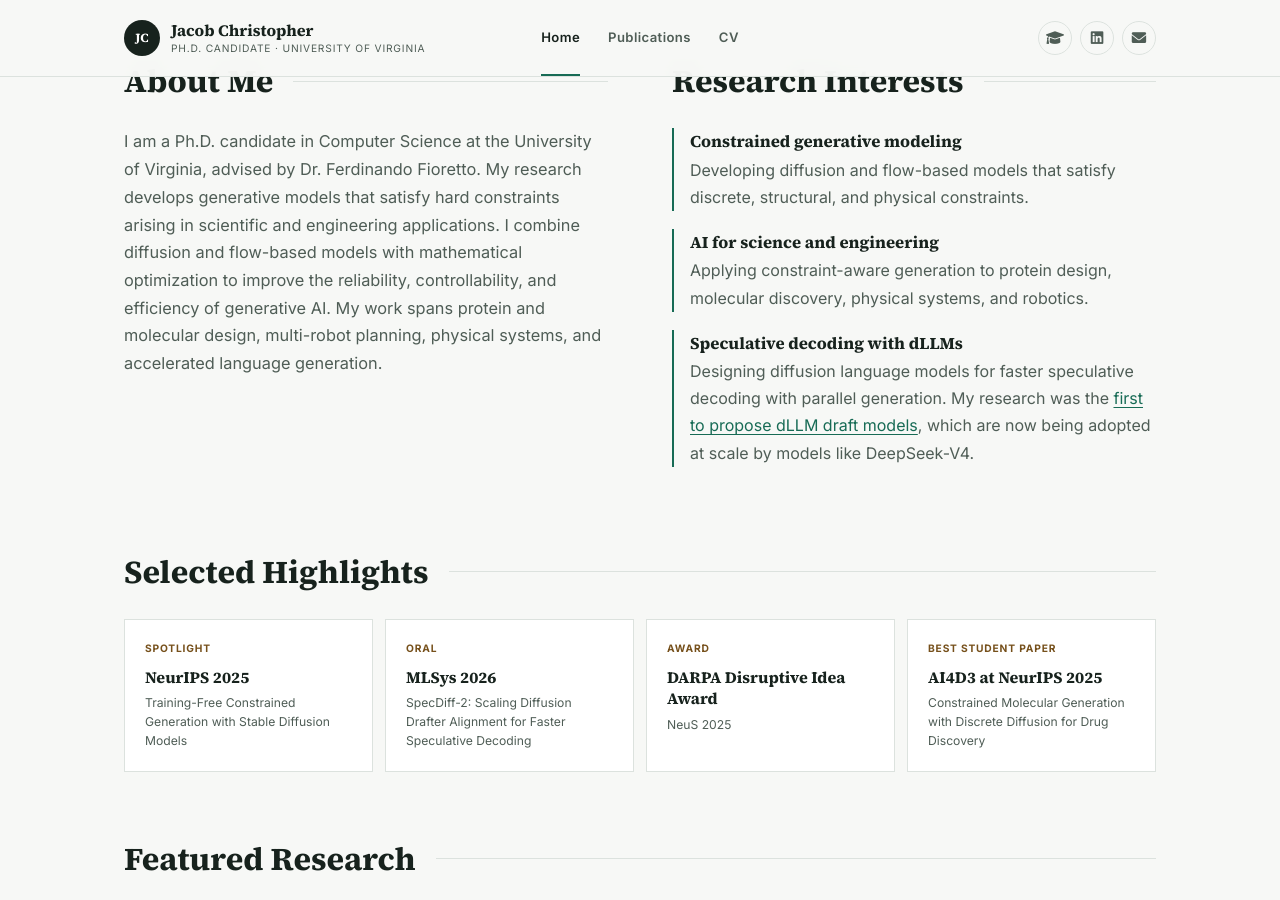
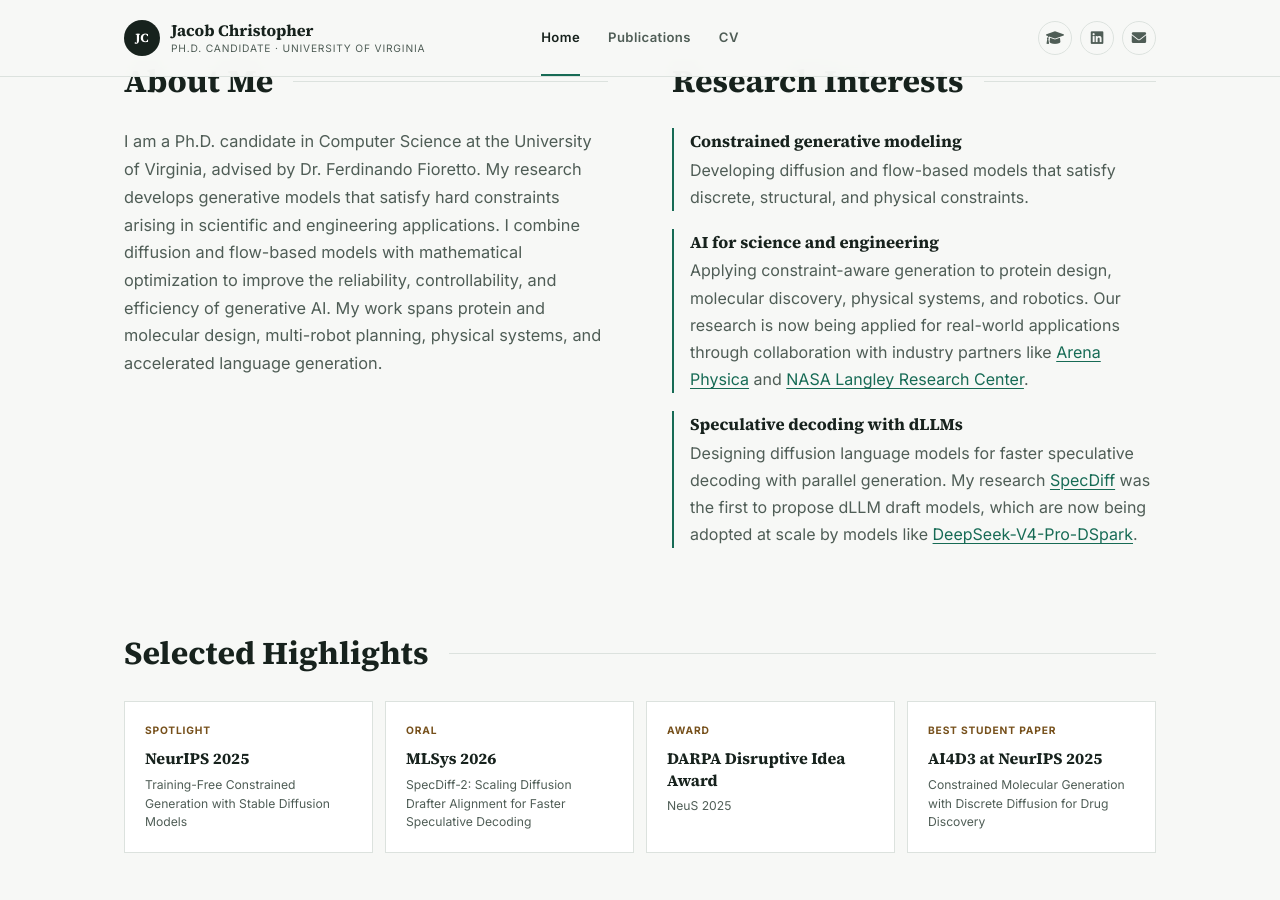
Before and after one commit to jacobchristopher/jacobchristopher.github.io, a Jekyll site: the page built from index.md, in a window 1280 px wide and 900 px high, scrolled down 438 px. Built offline with Jekyll 4.4.1, drawn with Linux system fonts in a browser that asks for light colours.

```diff
--- a/index.md
+++ b/index.md
@@ -32,8 +32,8 @@ title: Home
     <h2 class="section-title">Research Interests</h2>
     <ul>
         <li><strong>Constrained generative modeling</strong> Developing diffusion and flow-based models that satisfy discrete, structural, and physical constraints.</li>
-        <li><strong>AI for science and engineering</strong> Applying constraint-aware generation to protein design, molecular discovery, physical systems, and robotics.</li>
-        <li><strong>Speculative decoding with dLLMs</strong> Designing diffusion language models for faster speculative decoding with parallel generation. My research was the <a href="https://arxiv.org/abs/2408.05636" target="_blank" rel="noopener noreferrer">first to propose dLLM draft models</a>, which are now being adopted at scale by models like DeepSeek-V4.</li>
+        <li><strong>AI for science and engineering</strong> Applying constraint-aware generation to protein design, molecular discovery, physical systems, and robotics. Our research is now being applied for real-world applications through collaboration with industry partners like <a href="https://openreview.net/forum?id=kDIc133oYt&referrer=%5BAuthor%20Console%5D(%2Fgroup%3Fid%3DNeurIPS.cc%2F2026%2FWorkshop%2FAI4ChipDesign%2FAuthors%23your-submissions)" target="_blank" rel="noopener noreferrer">Arena Physica</a> and <a href="https://arxiv.org/abs/2605.12754" target="_blank" rel="noopener noreferrer">NASA Langley Research Center</a>.</li>
+        <li><strong>Speculative decoding with dLLMs</strong> Designing diffusion language models for faster speculative decoding with parallel generation. My research <a href="https://arxiv.org/abs/2408.05636" target="_blank" rel="noopener noreferrer">SpecDiff</a> was the first to propose dLLM draft models, which are now being adopted at scale by models like <a href="https://huggingface.co/deepseek-ai/DeepSeek-V4-Pro-DSpark" target="_blank" rel="noopener noreferrer">DeepSeek-V4-Pro-DSpark</a>.</li>
     </ul>
 </div>
 </div>
```
